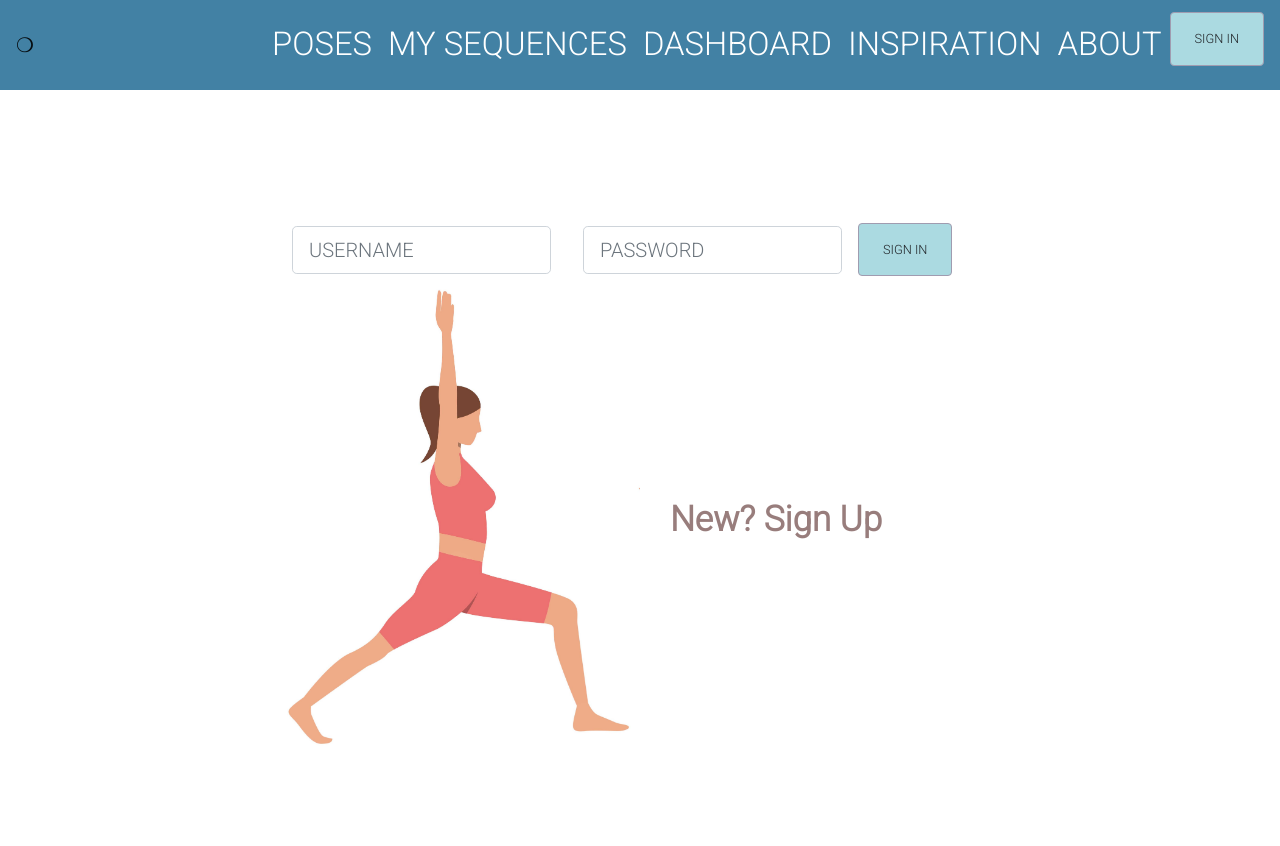
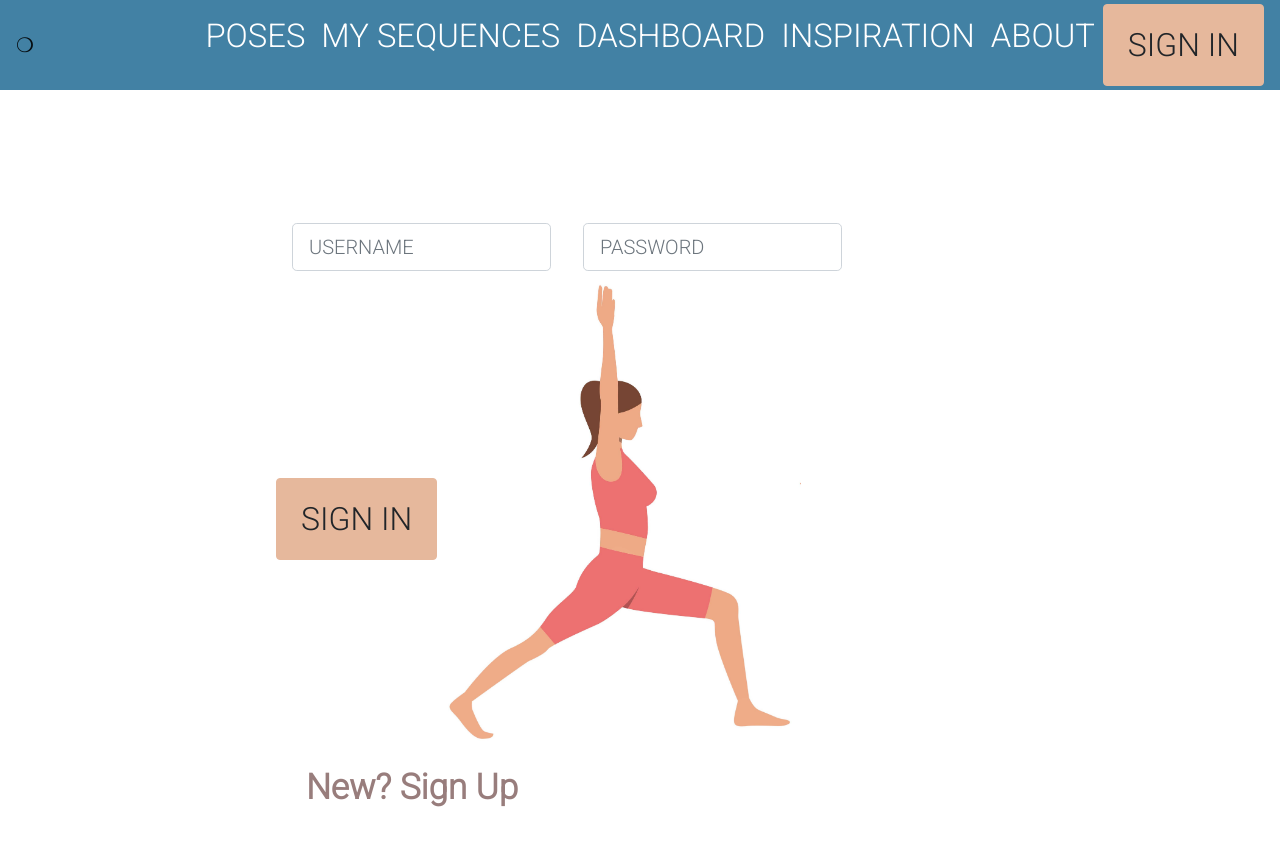
Before and after one commit to marykang09/project-frontend, a React (Create React App) app: page /login in a window 1280 px wide. Shown: the top 846 px of the page. Before the commit the page ends 816 px from the top, so only its background shows below. Built offline with nearby package versions, Linux system fonts and the light colour scheme; no server answers.

Commit message:
buttonchange

```diff
--- a/src/App.css
+++ b/src/App.css
@@ -101,6 +101,12 @@ ul li {
   font-size: 45px;;
 }
 
+.seq-headers{
+  font-weight: bolder;
+  color: #EAD2AC;
+  font-size: 35px;
+}
+
 .home-header {
   font-weight: bolder;
   font-size: 55px;
@@ -179,6 +185,7 @@ ul li {
 .userinspire {
   grid-area: userinspire;
   text-align: center;
+  margin-top: -38px;
 }
 
 .usersequences {
@@ -255,12 +262,13 @@ ul li {
 
 /* ------------BUTTONS------------ */
  .mybtn {
-  background-color: #ABDAE1 !important;
-  outline: #ABDAE1 !important;
-  border: 1px solid #a09cb0 !important;
-  color: white;
+  background-color: #E6B89C !important;
+  outline: #E6B89C !important;
+  border: 1px solid #E6B89C !important;
+  color: 4281A4;
   padding: 1rem 1.5rem !important;
-  font-size: 0.8rem !important;
+  font-size: 2rem !important;
+  font-weight: normal;
   position: relative !important;
   justify-content: center !important;
   }
--- a/src/App.js
+++ b/src/App.js
@@ -65,7 +65,7 @@ class App extends React.Component {
                 <Route exact path="/sequences/:id/edit" render={ (routerProps) => this.props.currentUser ? <SequenceForm {...routerProps}/> : <Redirect to="/login"/>} />
                 <Route exact path="/poses" component={PosesPage} />
                 <Route path="/poses/:id" render={ (routerProps) => {return (<PoseDetail {...routerProps} />)  }} />
-                <Route exact path="/quotes" render={ (routerProps) => this.props.currentUser ? <QuotesPage {...routerProps}/> : <Redirect to="/login"/>} />
+                <Route exact path="/quotes" component={QuotesPage}/>
                 <Route exact path="/login" render={() => !this.props.currentUser ? <LoginForm/> : <Redirect to="/dashboard"/> } />
                 <Route exact path="/signup" render={()=> !this.props.currentUser ? <NewUserForm/> : <Redirect to="/dashboard" /> } />
                 <Route render={ErrorPage} />
--- a/src/assets/css/modal.scss
+++ b/src/assets/css/modal.scss
@@ -297,10 +297,10 @@ body{
 
 $bg: #fff;
 $text: #382b22;
-$light-pink: #fff0f0;
-$pink: #ffe9e9;
-$dark-pink: #f9c4d2;
-$pink-border: #b18597;
+$light-pink: #EAD2AC;
+$pink: #E6B89C;
+$dark-pink: #E6B89C;
+$pink-border: #E6B89C;
 $pink-shadow: #ffe3e2;
 
 * {
--- a/src/components/MySequencesPage.js
+++ b/src/components/MySequencesPage.js
@@ -98,8 +98,8 @@ class MySequencesPage extends React.Component {
         return (!this.props.sequences || !this.props.currentUser ? null :
 
                 <div className="padding">
-                    <h1> SEQUENCES </h1>
-                        <p> curated by {this.props.currentUser.first_name} </p>
+                    <h1 className="page-headers"> SEQUENCES </h1>
+                        <h1 className="seq-headers"> curated by {this.props.currentUser.first_name} </h1>
                     <br></br>
                     <div className="line"></div>
                     <br></br>
--- a/src/components/UserInspire.js
+++ b/src/components/UserInspire.js
@@ -46,7 +46,7 @@ class UserInspire extends React.Component {
                     <Clock format={'HH:mm'} ticking={true} timezone={'America/New_York'} />
                     <br></br>
                     <img src={yogiman} style={{width:"85%"}}/>
-                    <br></br><br></br><br></br><br></br>
+                    <br></br><br></br>
                 <h1 className="header"> looking for inspiration? </h1>
                     <button className="opener" id={this.state.depth} onClick={this.openPopUp} style={{width:"5%"}}> + </button>
                         <section id="pop-up" className={this.state.animation_name}>
```
